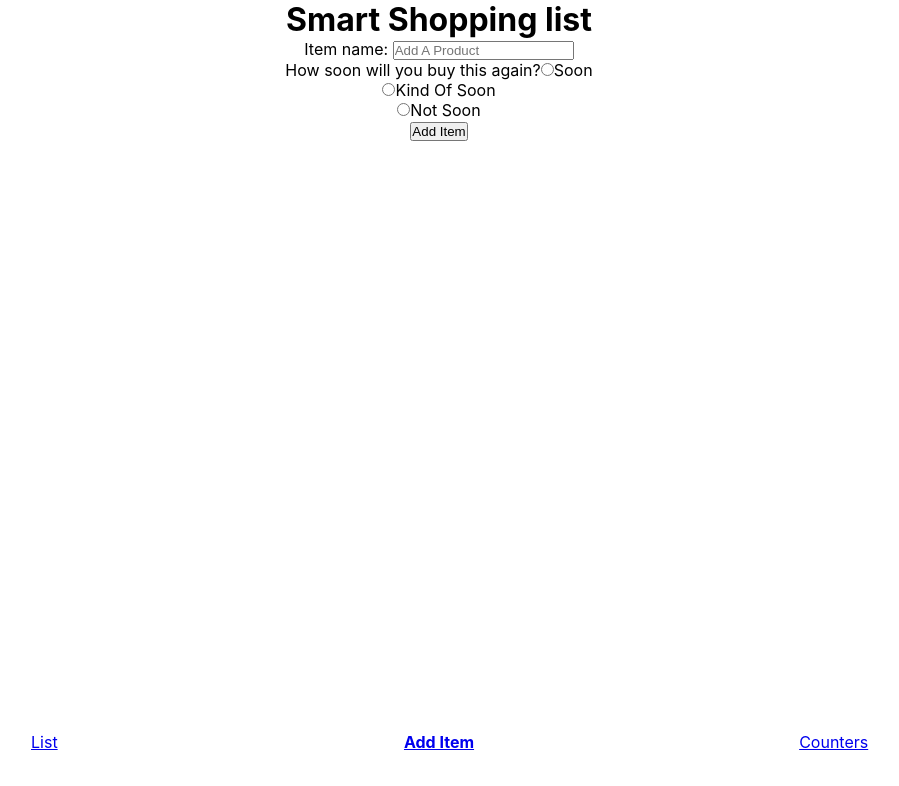
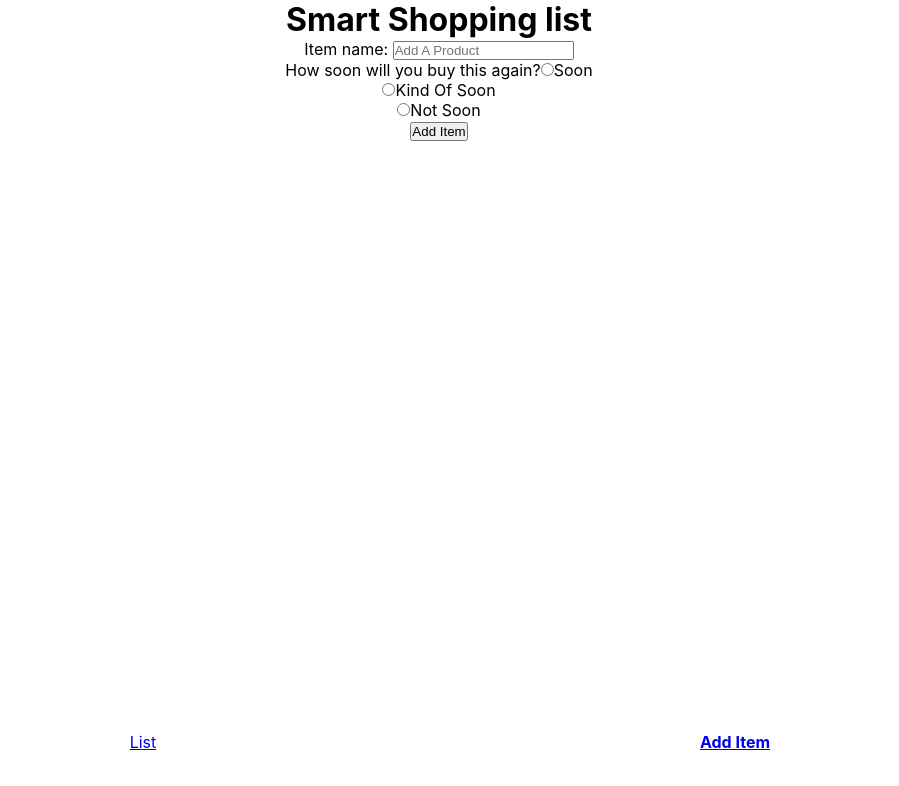
Before and after one commit to the-collab-lab/tcl-18-smart-shopping-list, a React (Create React App) app: page /add-item in a window 1280 px wide. Shown: the top 786 px of the page, without its empty margins (201-1100 px from the left). Built offline with nearby package versions, Linux system fonts and the light colour scheme.

Commit message:
Remove unused route in Nav component

```diff
--- a/src/components/Nav/index.jsx
+++ b/src/components/Nav/index.jsx
@@ -17,11 +17,6 @@ function Nav() {
             Add Item
           </NavLink>
         </li>
-        <li>
-          <NavLink to="/counter" activeClassName="selected">
-            Counters
-          </NavLink>
-        </li>
       </ul>
     </nav>
   );
```
